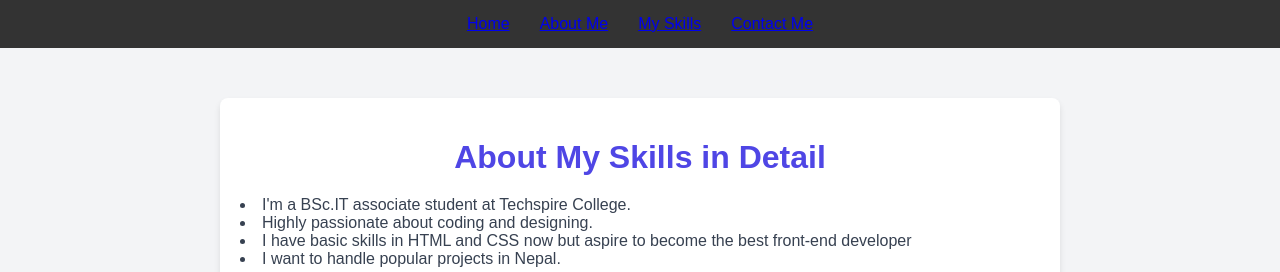
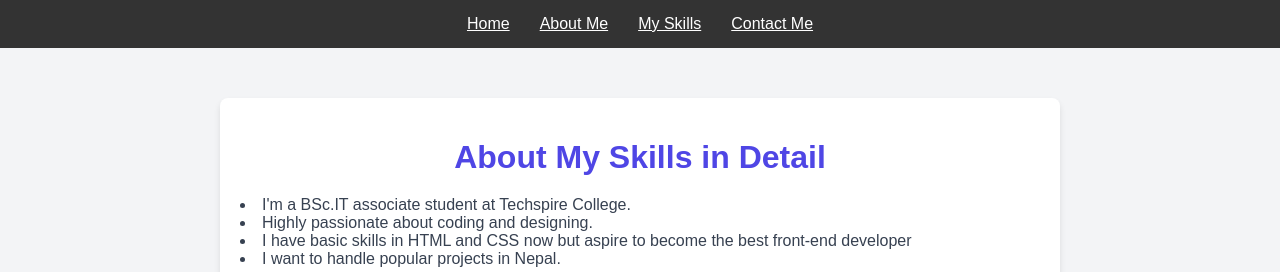
Before and after one commit to SantoshRawat07/Portfolio, a plain HTML site: page index3.html in a window 1280 px wide. Shown: the top 272 px of the page. Drawn offline with Linux system fonts and the light colour scheme.

Commit message:
message commit

```diff
--- a/Myskills.html
+++ b/index3.html
@@ -14,6 +14,10 @@
             top: 0;
             z-index: 1000;
             width: 100%; }
+            .navbar a{
+                color: white;
+            }
+
         .nav-links {
             list-style: none;
             display: flex;
@@ -85,9 +89,9 @@
     <nav class="navbar">
         <ul class="nav-links">
             <li><a href="./Index.html" class="contact-button">Home</a></li>
-            <li><a href="About.html" class="contact-button">About Me</a></li>
-            <li><a href="Myskills.html" class="contact-button">My Skills</a></li>
-            <li><a href="contact.html" class="contact-button">Contact Me</a></li>
+            <li><a href="index1.html" class="contact-button">About Me</a></li>
+            <li><a href="index3.html" class="contact-button">My Skills</a></li>
+            <li><a href="index2.html" class="contact-button">Contact Me</a></li>
         </ul>
     </nav>
     <div class="container">
```
Also changed, not shown: Index.html (+4 -4 lines), index1.html (renamed from About.html, +6 -3 lines), index2.html (renamed from contact.html, +3 -3 lines).
